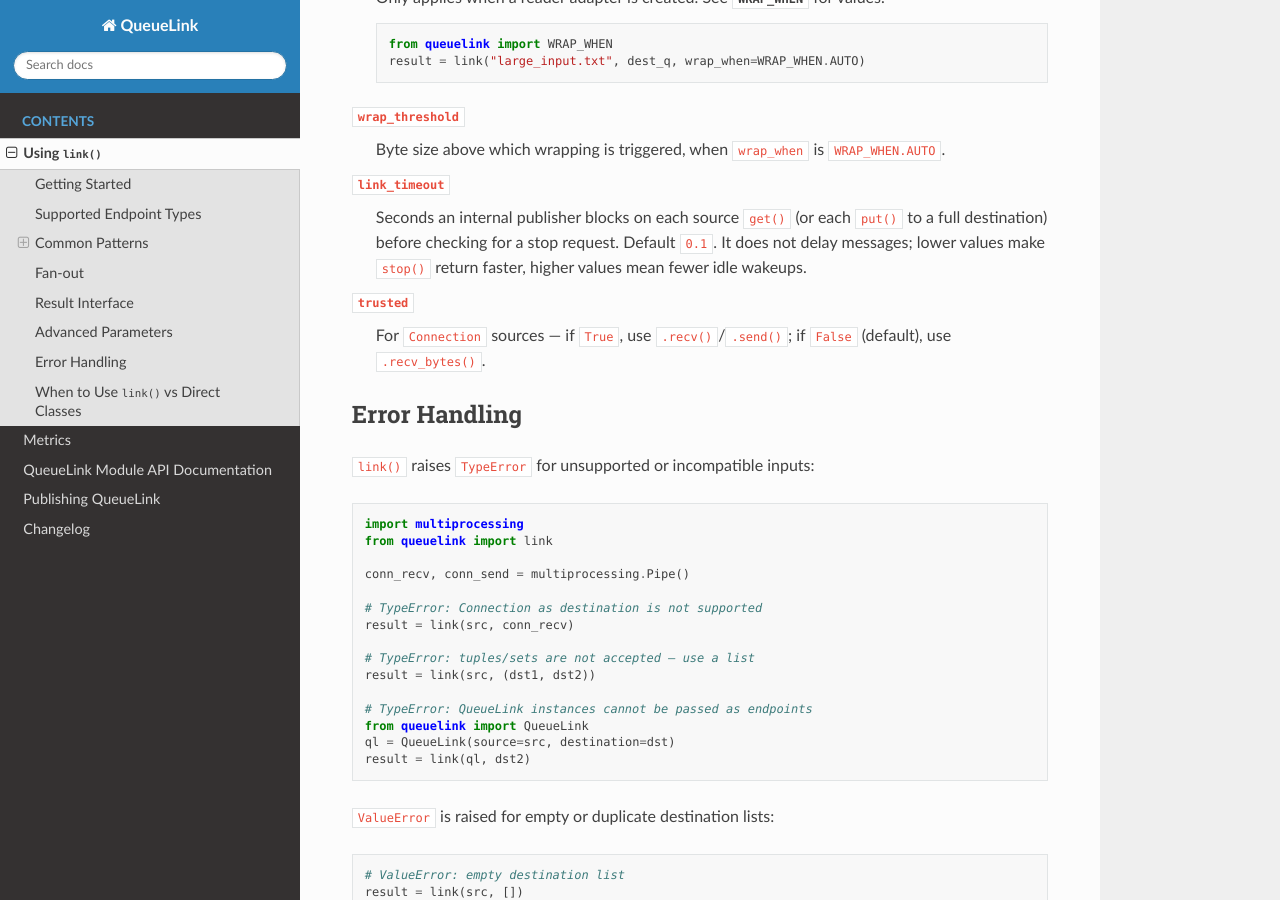
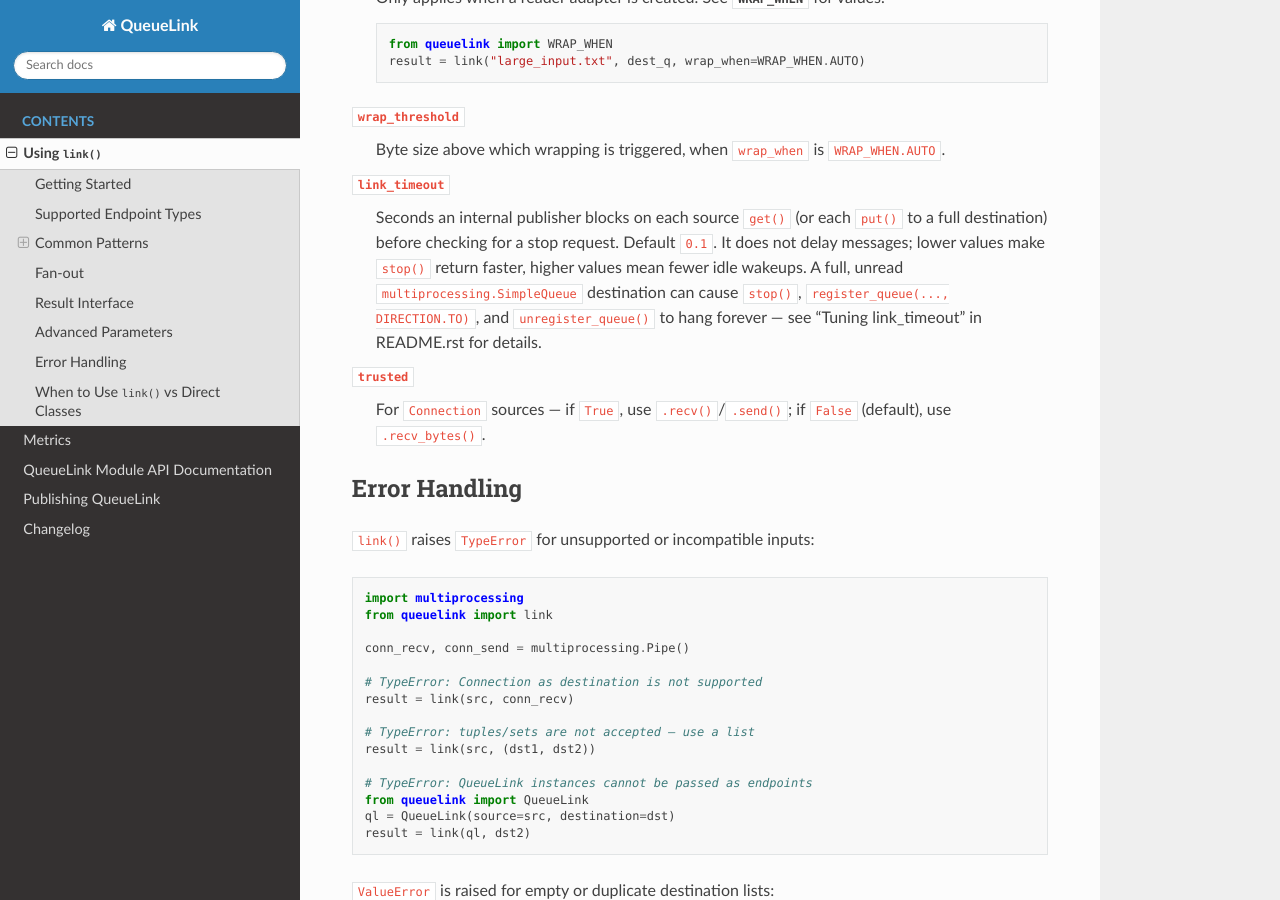
Before and after one commit to arobb/python-queuelink, a Sphinx documentation site: the page built from docs/link_guide.rst, in a window 1280 px wide and 900 px high, scrolled down 4004 px. Built offline with Sphinx 7.4.7 and the Read the Docs theme 3.1.0, drawn with Linux system fonts in a browser that asks for light colours; the version number could not be read and is left out.

```diff
--- a/docs/link_guide.rst
+++ b/docs/link_guide.rst
@@ -224,7 +224,10 @@ Advanced Parameters
     Seconds an internal publisher blocks on each source ``get()`` (or each
     ``put()`` to a full destination) before checking for a stop request.
     Default ``0.1``. It does not delay messages; lower values make ``stop()``
-    return faster, higher values mean fewer idle wakeups.
+    return faster, higher values mean fewer idle wakeups. A full, unread
+    ``multiprocessing.SimpleQueue`` destination can cause ``stop()``,
+    ``register_queue(..., DIRECTION.TO)``, and ``unregister_queue()`` to hang
+    forever — see "Tuning link_timeout" in README.rst for details.
 
 ``trusted``
     For ``Connection`` sources — if ``True``, use ``.recv()``/``.send()``;
```
Also changed, not shown: CHANGELOG.rst (+26 -5 lines), README.rst (+13 -0 lines).
